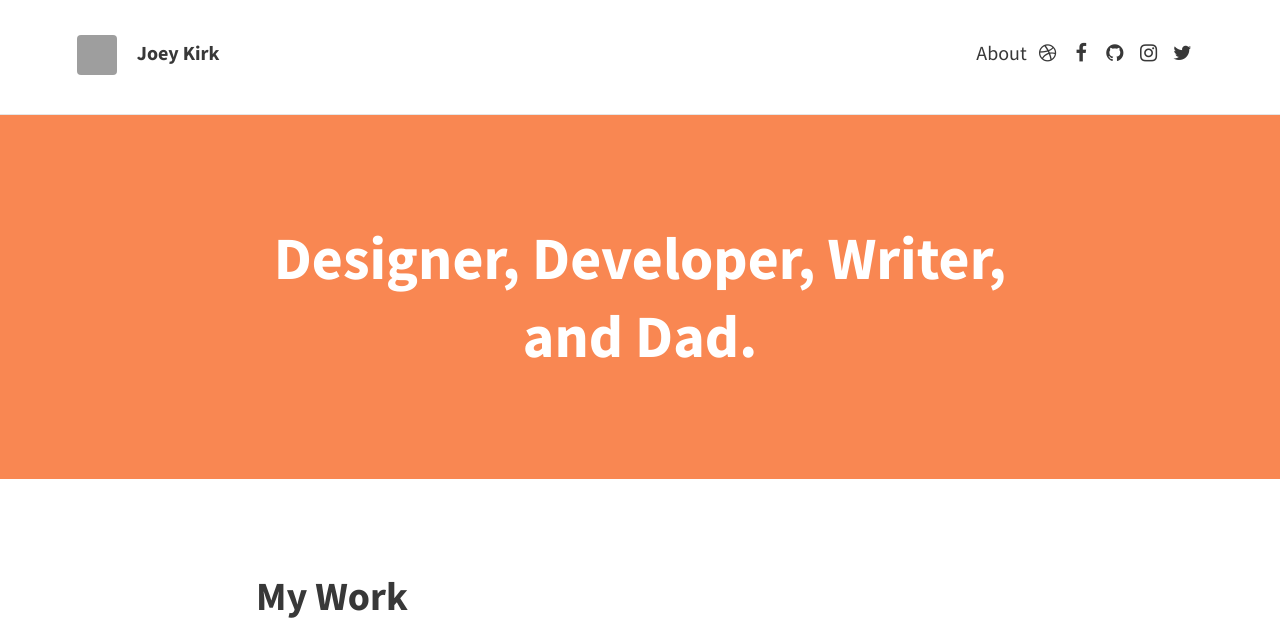
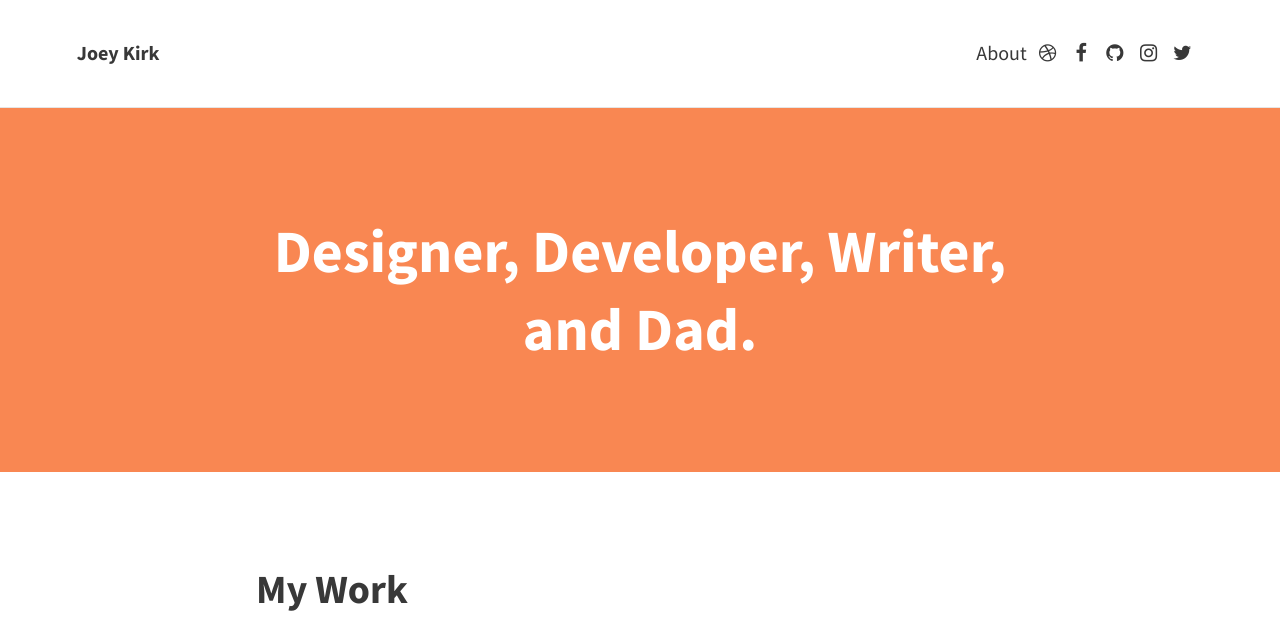
Before and after one commit to Bloc/portfolio-kami, a Jekyll site: the page built from index.html, in a window 1280 px wide. Shown: the top 622 px of the page. Built offline with Jekyll 4.4.1, drawn with Linux system fonts in a browser that asks for light colours; nearby versions of some CDN libraries; the list of posts is cut into pages by our own code; grey boxes are pictures that could not be loaded.

Commit message:
Removed the avatar

```diff
--- a/_config.yml
+++ b/_config.yml
@@ -6,7 +6,6 @@ url: "http://madebymunsters.github.io/" # the base hostname & protocol for your
 theme:
   # Meta
   title: Joey Kirk
-  avatar: https://pbs.twimg.com/profile_images/546160940941451267/0q9cWD4y.jpeg
   description: "A website with blog posts and pages" # used by search engines
 
   # Header and footer text
```
